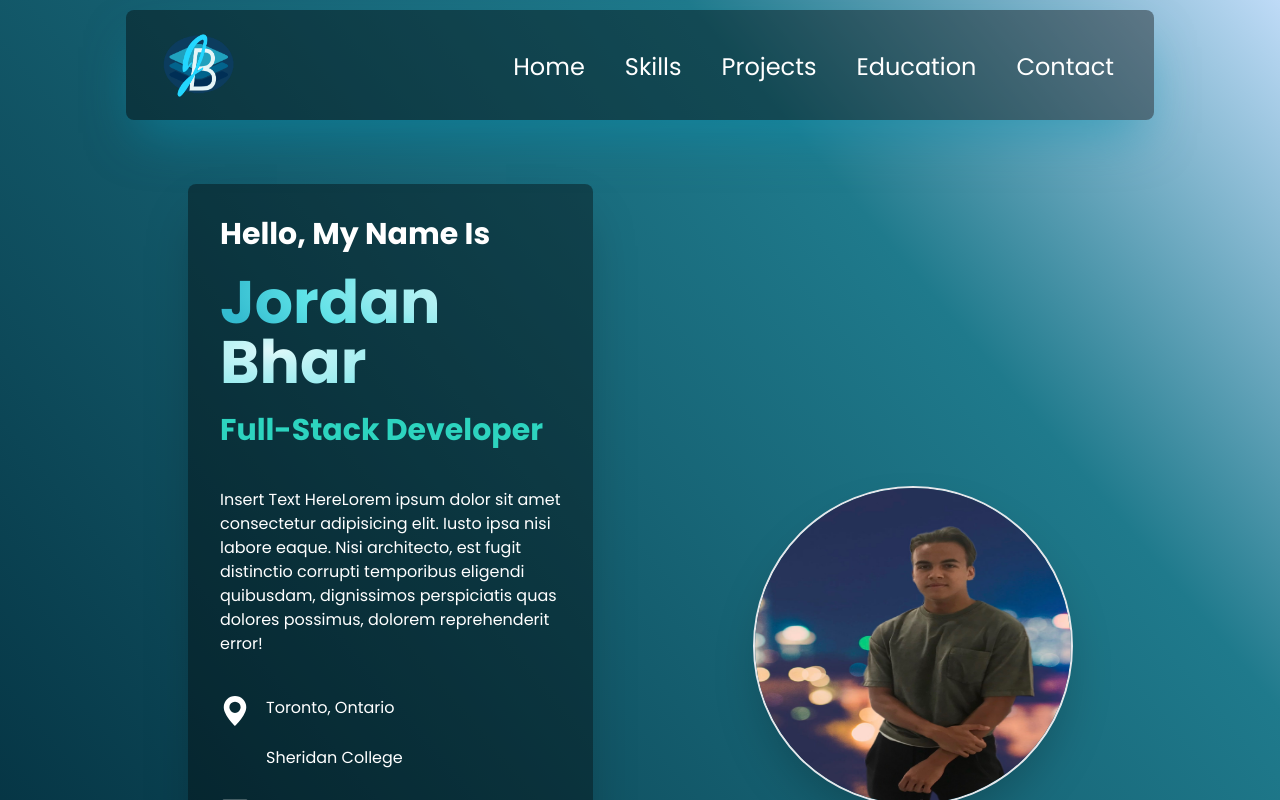
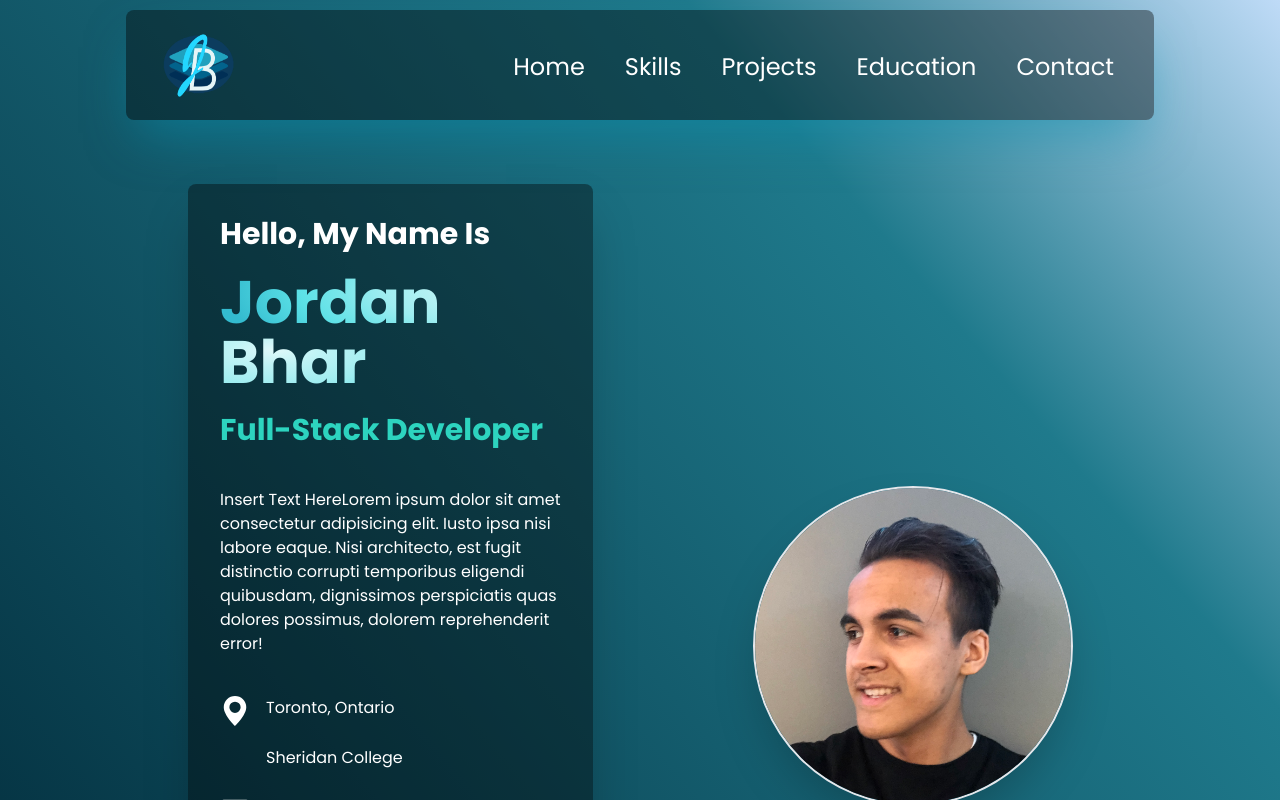
Before and after one commit to JordanBhar/DevPortfolioDeployment, a React (Vite) app: page / in a window 1280 px wide. Shown: the top 800 px of the page. Built offline with nearby package versions, Linux system fonts and the light colour scheme; the HTML template or start-up script is replaced by a standard one.

Commit message:
Updated Profile Photo

```diff
--- a/src/assets/index.js
+++ b/src/assets/index.js
@@ -2,7 +2,7 @@ import logo from "./Logo.png";
 import menu from "./menu.svg";
 import close from "./close.svg";
 import linkedin from "./linkedin.svg";
-import profile from "./pfp.jpg"
+import profile from "./profile.png"
 import discord from "./discord.svg"
 import school from "./school.svg"
 import location from "./location.svg"
--- a/src/pages/Home.jsx
+++ b/src/pages/Home.jsx
@@ -1,7 +1,7 @@
 import React from "react";
 import styles from "../style";
 import { stylesHome } from "../style";
-import { profile, resume } from "../assets";
+import { profile } from "../assets";
 import { contactData, aboutData } from "../constants";
 
 const Home = () => {
--- a/src/style.js
+++ b/src/style.js
@@ -27,7 +27,7 @@ const styles = {
     regularText: 'text-white text-base  md:text-l lg:text-[20px]',
     smallText: 'text-white text-base md:text-xs lg:text-sm',
     smallTextTitle: 'text-white text-base md:text-xs lg:text-base',
-
+    icons: 'shadow-2xl ',
     horizontalRuleRight: 'ml-[30px] h-0.5 mt-2.5 w-full bg-white border-0',
 
   };
@@ -37,7 +37,7 @@ export const stylesHome = {
 
 
   aboutButtons: 'rounded-full bg-teal-400 text-white py-2 px-4 md:py-2 md:px-4 text-base md:text-[20px]',
-  profileImg: 'md:absolute h-[12em] w-[12em] sm:h-[15em] sm:w-[15em] md:w-[20em] md:h-[20em]  lg:w-[25em] lg:h-[25em] shadow-2xl rounded-full border-2'
+  profileImg: 'h-[12em] w-[12em] sm:h-[15em] sm:w-[15em] md:w-[20em] md:h-[20em]  lg:w-[25em] lg:h-[25em] shadow-2xl rounded-full border-2 object-cover'
 
 }
 
```
